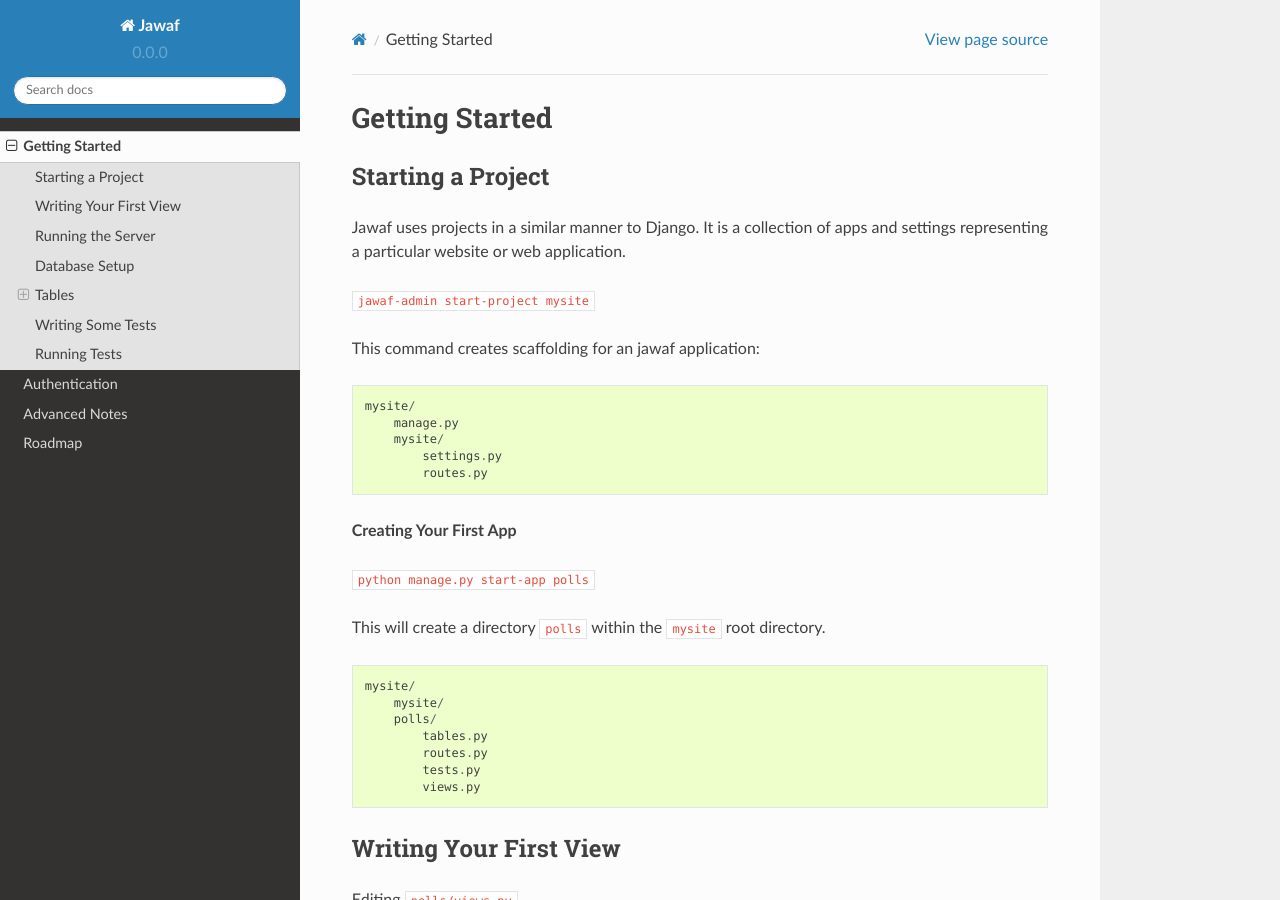
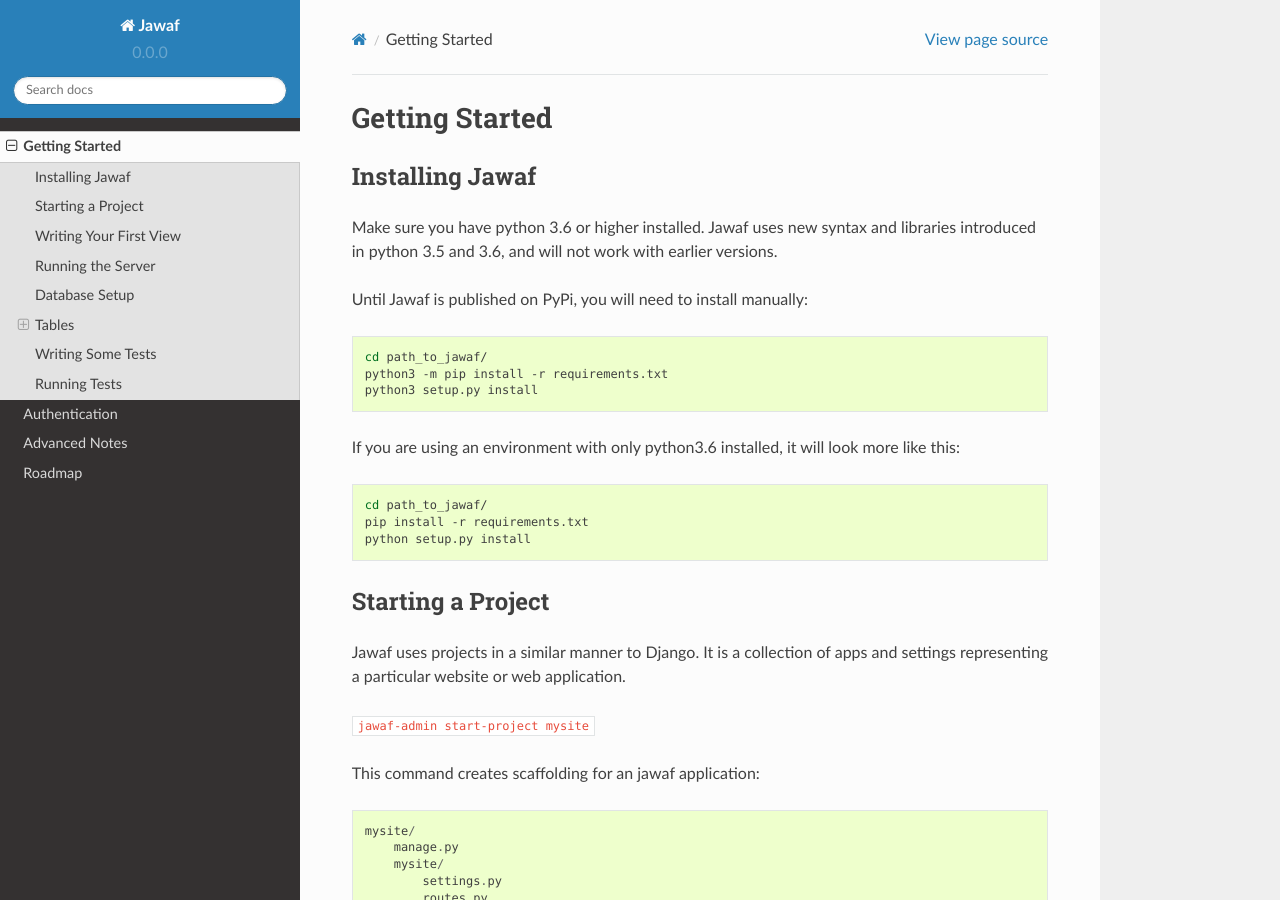
Before and after one commit to dileepkannamala/jawaf, a Sphinx documentation site: the page built from docs/guides/getting_started.md, in a window 1280 px wide and 900 px high. Built offline with Sphinx 7.4.7 and the Read the Docs theme 2.0.0, drawn with Linux system fonts in a browser that asks for light colours.

Commit message:
Updating requirements to allow upgraded library versions, adding install guide

````diff
--- a/docs/guides/getting_started.md
+++ b/docs/guides/getting_started.md
@@ -1,4 +1,24 @@
 # Getting Started
+
+## Installing Jawaf
+
+Make sure you have python 3.6 or higher installed. Jawaf uses new syntax and libraries introduced in python 3.5 and 3.6, and will not work with earlier versions.
+
+Until Jawaf is published on PyPi, you will need to install manually:
+
+```bash
+cd path_to_jawaf/
+python3 -m pip install -r requirements.txt
+python3 setup.py install
+```
+
+If you are using an environment with only python3.6 installed, it will look more like this:
+
+```bash
+cd path_to_jawaf/
+pip install -r requirements.txt
+python setup.py install
+```
 
 ## Starting a Project
 
````
Also changed, not shown: 5 other files.
